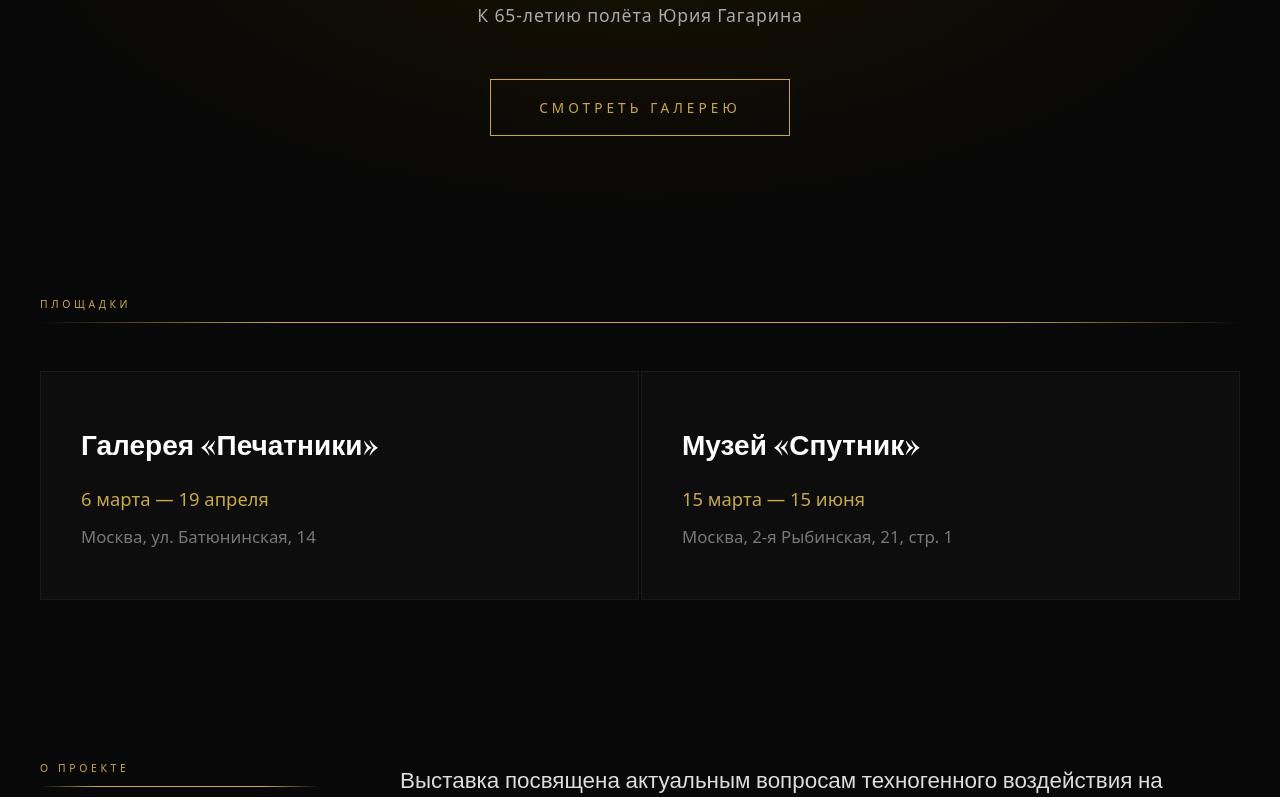
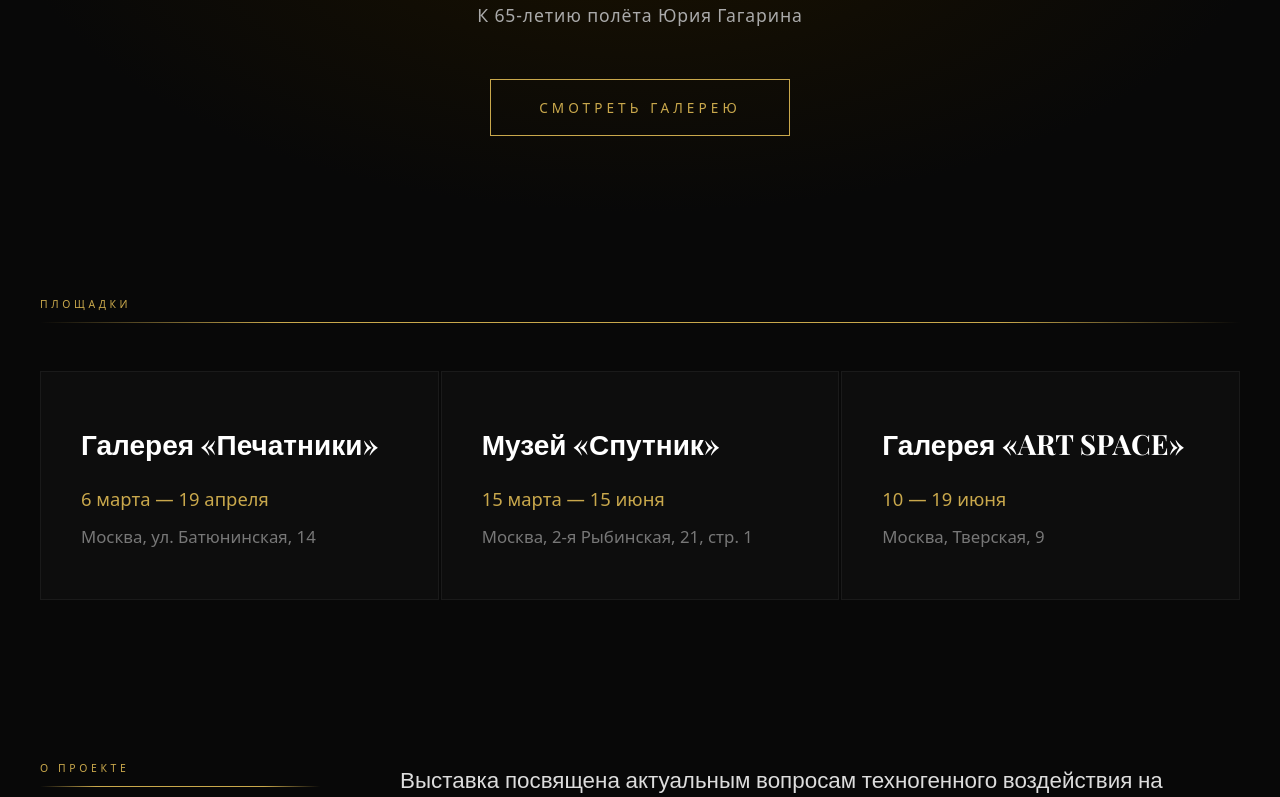
Before and after one commit to misterserj-create/cosmos-ecology, a Next.js app: page / in a window 1280 px wide. Shown: the part 426-1223 px from the top of the page. Built offline with nearby package versions, Linux system fonts and the light colour scheme; no server answers.

Commit message:
feat: add ART SPACE gallery as third venue

```diff
--- a/app/page.tsx
+++ b/app/page.tsx
@@ -35,10 +35,11 @@ export default async function Home() {
         <div style={{ maxWidth: 1200, margin: "0 auto" }}>
           <div className="section-label" style={{ marginBottom: 8 }}>Площадки</div>
           <div className="fade-line" style={{ marginBottom: 48 }} />
-          <div className="grid-venues" style={{ display: "grid", gridTemplateColumns: "1fr 1fr", gap: 2 }}>
+          <div className="grid-venues" style={{ display: "grid", gridTemplateColumns: "repeat(auto-fit, minmax(280px, 1fr))", gap: 2 }}>
             {[
               { name: "Галерея «Печатники»", dates: "6 марта — 19 апреля", address: "Москва, ул. Батюнинская, 14" },
               { name: "Музей «Спутник»", dates: "15 марта — 15 июня", address: "Москва, 2-я Рыбинская, 21, стр. 1" },
+              { name: "Галерея «ART SPACE»", dates: "10 — 19 июня", address: "Москва, Тверская, 9" },
             ].map(v => (
               <div key={v.name} style={{ background: "#0d0d0d", border: "1px solid #1a1a1a", padding: "48px 40px" }}>
                 <div style={{ fontFamily: "var(--font-playfair)", fontWeight: 700, fontSize: "1.75rem", marginBottom: 16 }}>{v.name}</div>
```
